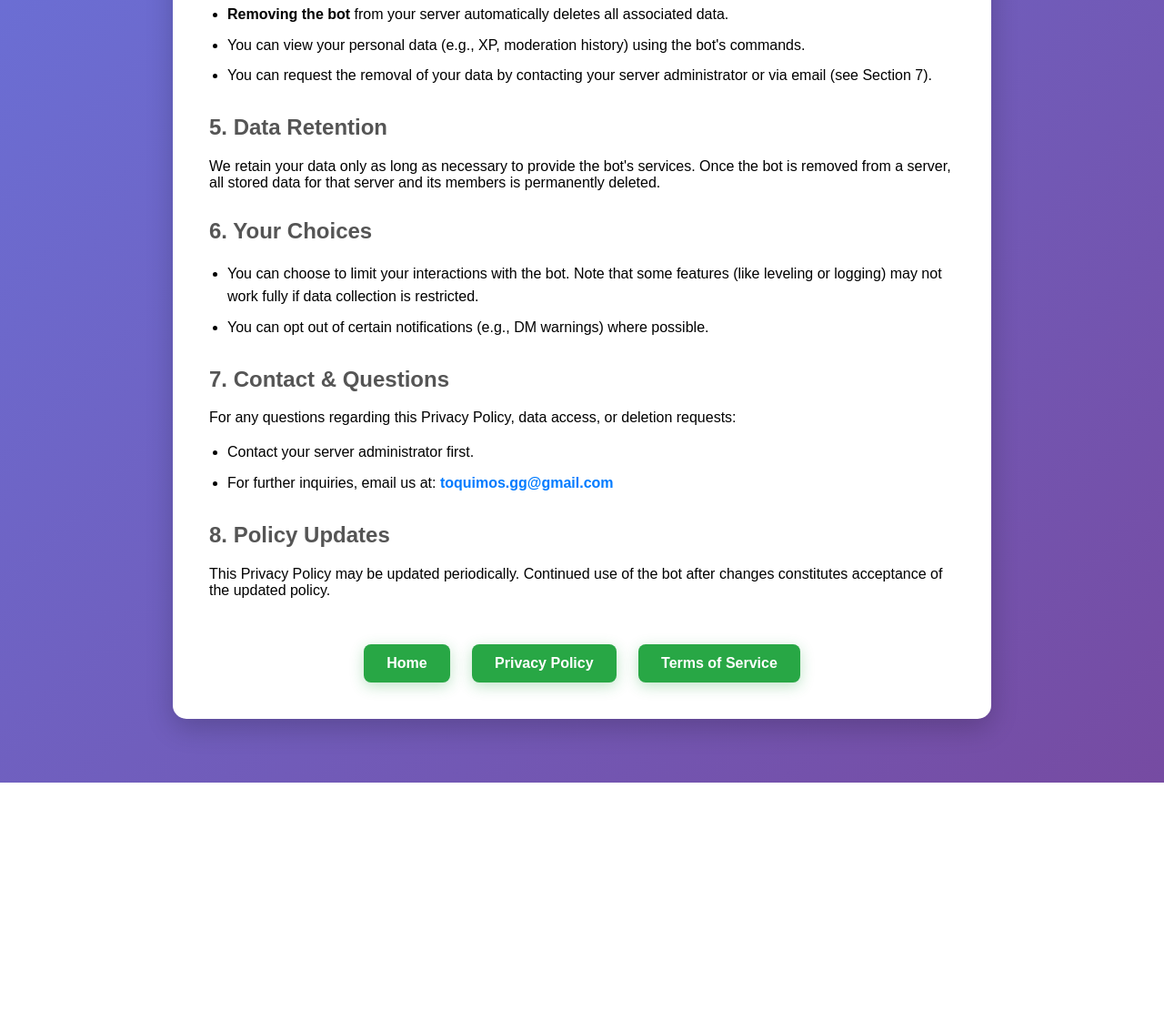
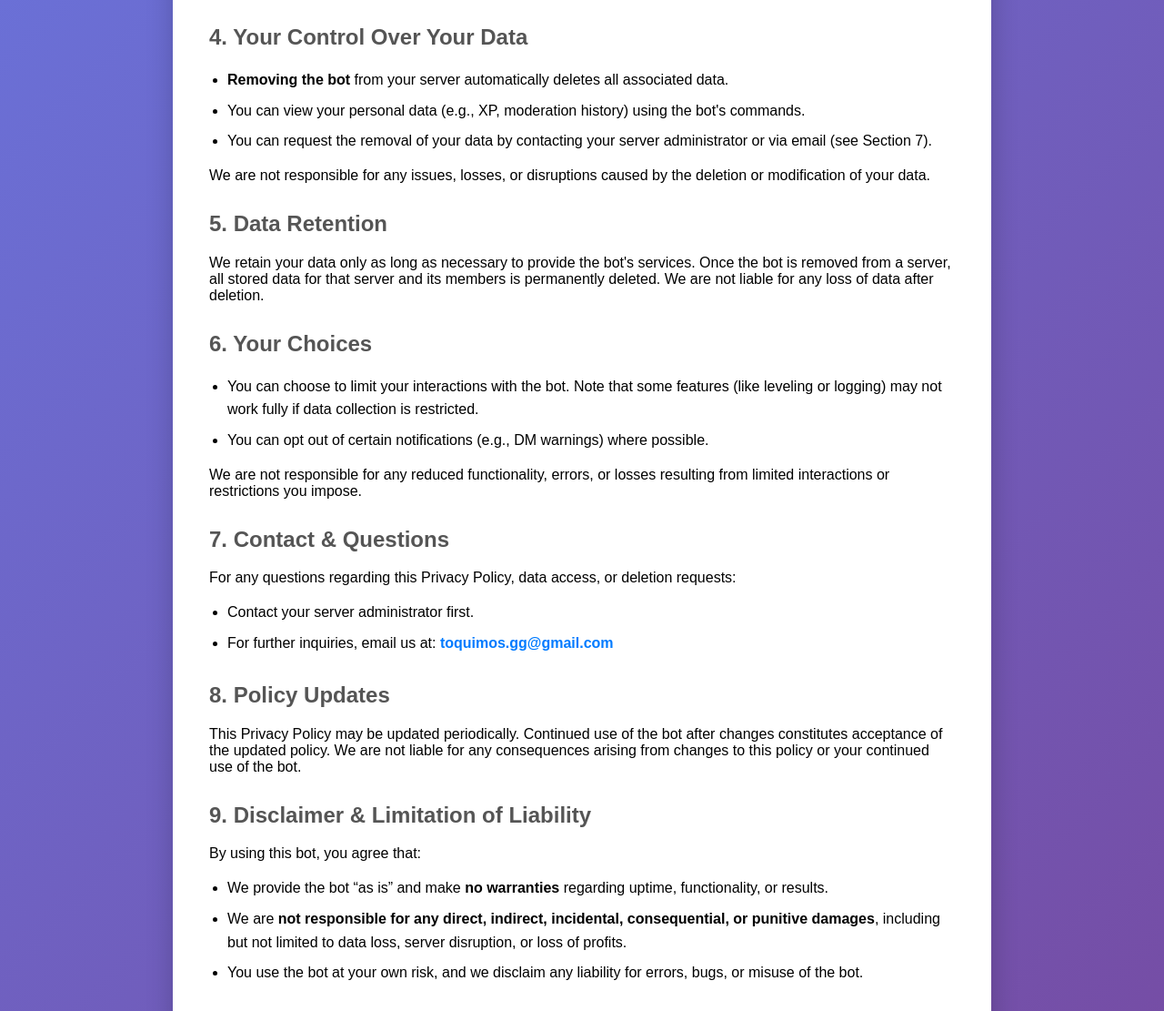
Before and after one commit to Toquimos/toquimos, a plain HTML site: page privacy-policy.html in a window 1280 px wide. Shown: the part 981-2092 px from the top of the page at 91% size. Before the commit the page ends 1841 px from the top, so only its background shows below. Drawn offline with Linux system fonts and the light colour scheme.

Commit message:
Update privacy-policy.html

```diff
--- a/privacy-policy.html
+++ b/privacy-policy.html
@@ -88,7 +88,7 @@
         <p>This information is used exclusively to provide the bot's services, including leveling, moderation, logging, and utility features.</p>
 
         <h2>2. How We Protect Your Data</h2>
-        <p>Your data is stored securely in JSON files on our servers. We implement reasonable technical and administrative measures to protect against unauthorized access, alteration, disclosure, or destruction of your data. However, no system is completely secure, and we cannot guarantee against all potential risks, including data loss or breaches.</p>
+        <p>Your data is stored securely in JSON files on our servers. We implement reasonable technical and administrative measures to protect against unauthorized access, alteration, disclosure, or destruction of your data. However, no system is completely secure, and we cannot guarantee against all potential risks, including data loss or breaches. By using the bot, you agree that we are not responsible for any loss, corruption, or unauthorized access to your data.</p>
 
         <h2>3. Data Sharing</h2>
         <p>We do <strong>not</strong>:</p>
@@ -97,7 +97,7 @@
           <li>Use your information for advertising or marketing purposes.</li>
           <li>Collect data beyond what is necessary for the bot to function.</li>
         </ul>
-        <p>Data may be accessed by authorized administrators only when needed to maintain the bot or resolve issues.</p>
+        <p>Data may be accessed by authorized administrators only when needed to maintain the bot or resolve issues. We are not liable for any indirect, incidental, or consequential damages arising from the use of the bot or reliance on its services.</p>
 
         <h2>4. Your Control Over Your Data</h2>
         <ul>
@@ -105,15 +105,17 @@
           <li>You can view your personal data (e.g., XP, moderation history) using the bot's commands.</li>
           <li>You can request the removal of your data by contacting your server administrator or via email (see Section 7).</li>
         </ul>
+        <p>We are not responsible for any issues, losses, or disruptions caused by the deletion or modification of your data.</p>
 
         <h2>5. Data Retention</h2>
-        <p>We retain your data only as long as necessary to provide the bot's services. Once the bot is removed from a server, all stored data for that server and its members is permanently deleted.</p>
+        <p>We retain your data only as long as necessary to provide the bot's services. Once the bot is removed from a server, all stored data for that server and its members is permanently deleted. We are not liable for any loss of data after deletion.</p>
 
         <h2>6. Your Choices</h2>
         <ul>
           <li>You can choose to limit your interactions with the bot. Note that some features (like leveling or logging) may not work fully if data collection is restricted.</li>
           <li>You can opt out of certain notifications (e.g., DM warnings) where possible.</li>
         </ul>
+        <p>We are not responsible for any reduced functionality, errors, or losses resulting from limited interactions or restrictions you impose.</p>
 
         <h2>7. Contact & Questions</h2>
         <p>For any questions regarding this Privacy Policy, data access, or deletion requests:</p>
@@ -123,7 +125,15 @@
         </ul>
 
         <h2>8. Policy Updates</h2>
-        <p>This Privacy Policy may be updated periodically. Continued use of the bot after changes constitutes acceptance of the updated policy.</p>
+        <p>This Privacy Policy may be updated periodically. Continued use of the bot after changes constitutes acceptance of the updated policy. We are not liable for any consequences arising from changes to this policy or your continued use of the bot.</p>
+
+        <h2>9. Disclaimer & Limitation of Liability</h2>
+        <p>By using this bot, you agree that:</p>
+        <ul>
+          <li>We provide the bot “as is” and make <strong>no warranties</strong> regarding uptime, functionality, or results.</li>
+          <li>We are <strong>not responsible for any direct, indirect, incidental, consequential, or punitive damages</strong>, including but not limited to data loss, server disruption, or loss of profits.</li>
+          <li>You use the bot at your own risk, and we disclaim any liability for errors, bugs, or misuse of the bot.</li>
+        </ul>
 
         <div class="links">
           <a class="button" href="./">Home</a>
@@ -134,5 +144,3 @@
     </div>
   </body>
 </html>
-  </body>
-</html>
```
